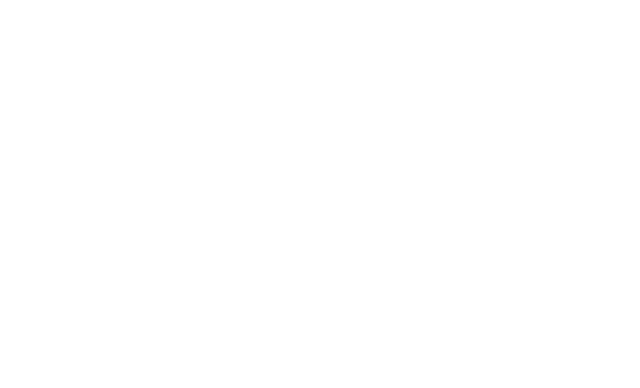
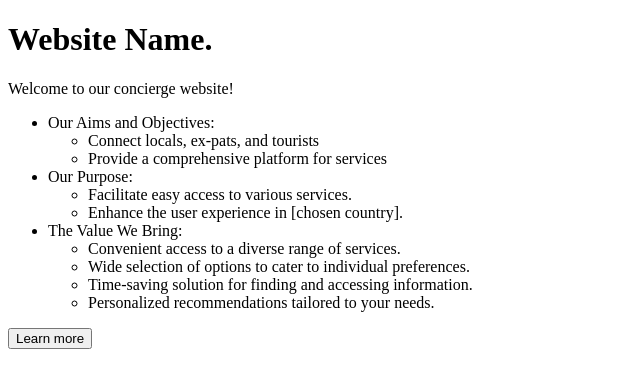
Before and after one commit to honorekalisa/HTML_CSS_Contest_Group_20, a plain HTML site: page index.html in a window 1280 px wide. Shown: the whole page, without its empty margins (0-640 px from the left). Drawn offline with Linux system fonts and the light colour scheme.

Commit message:
added content in index.html

```diff
--- a/index.html
+++ b/index.html
@@ -4,7 +4,39 @@
     <meta charset="UTF-8" />
     <meta http-equiv="X-UA-Compatible" content="IE=edge" />
     <meta name="viewport" content="width=device-width, initial-scale=1.0" />
-    <title>Document</title>
+    <!--To Be changed-->
+    <title>Website Name</title>
   </head>
-  <body></body>
+  <body>
+    <h1>Website Name.</h1>
+    <p>Welcome to our concierge website!</p>
+
+    <ul>
+      <li>
+        Our Aims and Objectives:
+        <ul>
+          <li>Connect locals, ex-pats, and tourists</li>
+          <li>Provide a comprehensive platform for services</li>
+        </ul>
+      </li>
+      <li>
+        Our Purpose:
+        <ul>
+          <li>Facilitate easy access to various services.</li>
+          <li>Enhance the user experience in [chosen country].</li>
+        </ul>
+      </li>
+      <li>
+        The Value We Bring:
+        <ul>
+          <li>Convenient access to a diverse range of services.</li>
+          <li>Wide selection of options to cater to individual preferences.</li>
+          <li>Time-saving solution for finding and accessing information.</li>
+          <li>Personalized recommendations tailored to your needs.</li>
+        </ul>
+      </li>
+    </ul>
+
+    <button>Learn more</button>
+  </body>
 </html>
```
